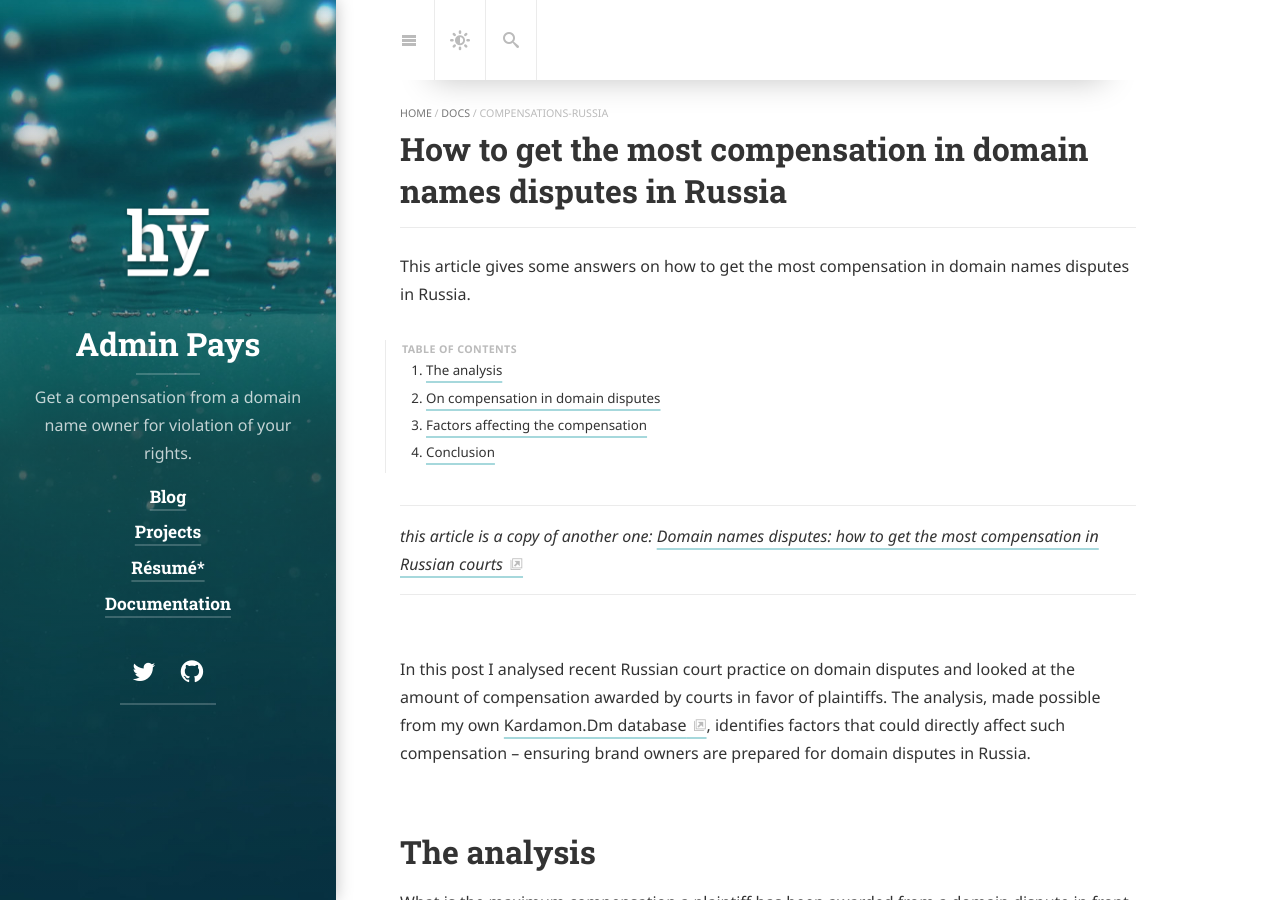
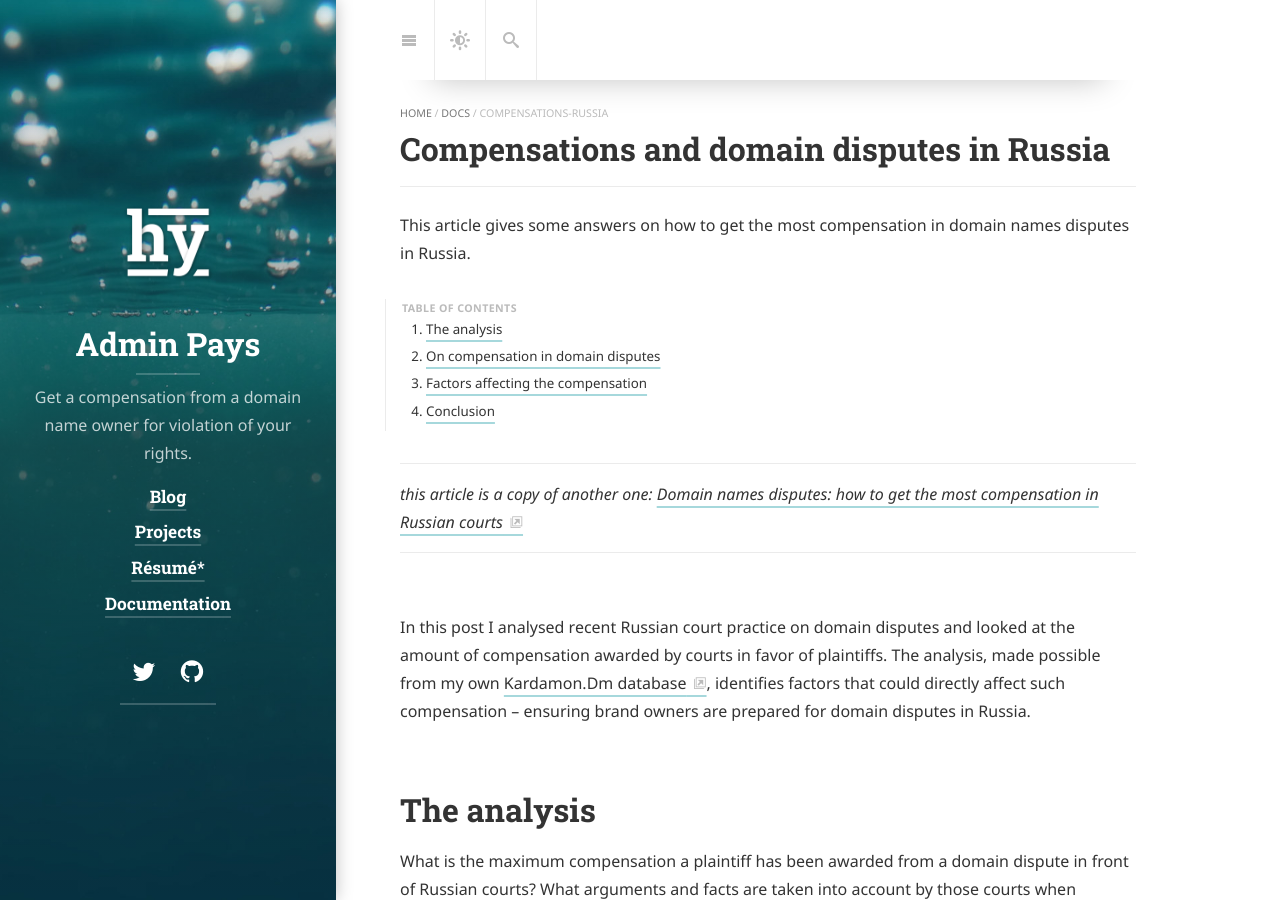
Before and after one commit to xCounsel/adminpays, a Jekyll site: the page built from docs/compensations-Russia.md, in a window 1280 px wide and 900 px high. Built offline with Jekyll 4.4.1, drawn with Linux system fonts in a browser that asks for light colours; cached includes are drawn as plain includes; nearby versions of some CDN libraries; some web fonts are replaced; library files that are not in the unit come from our copies.

Commit message:
Update compensations-Russia.md

```diff
--- a/docs/compensations-Russia.md
+++ b/docs/compensations-Russia.md
@@ -1,6 +1,6 @@
 ---
 layout: page
-title: How to get the most compensation in domain names disputes in Russia
+title: Compensations and domain disputes in Russia
 description: >
   Domain names disputes: how to get the most compensation
   in Russian courts.
```
